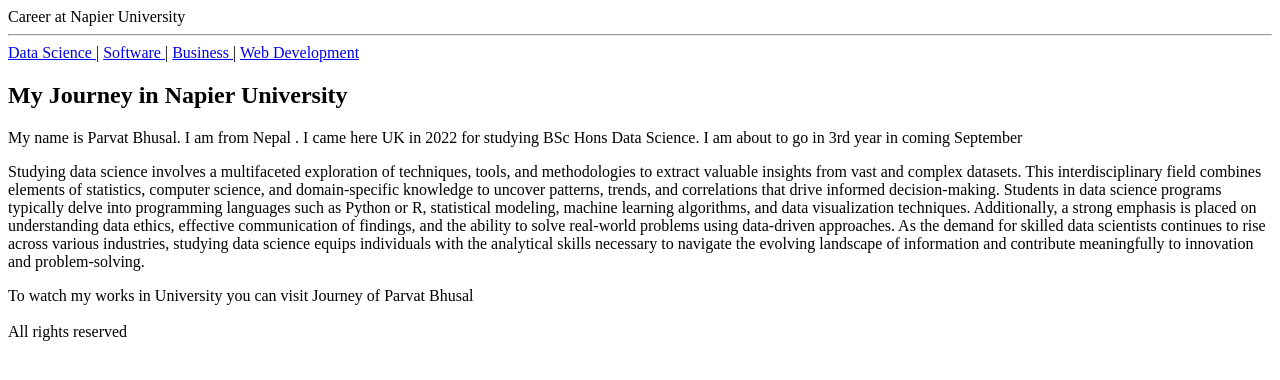
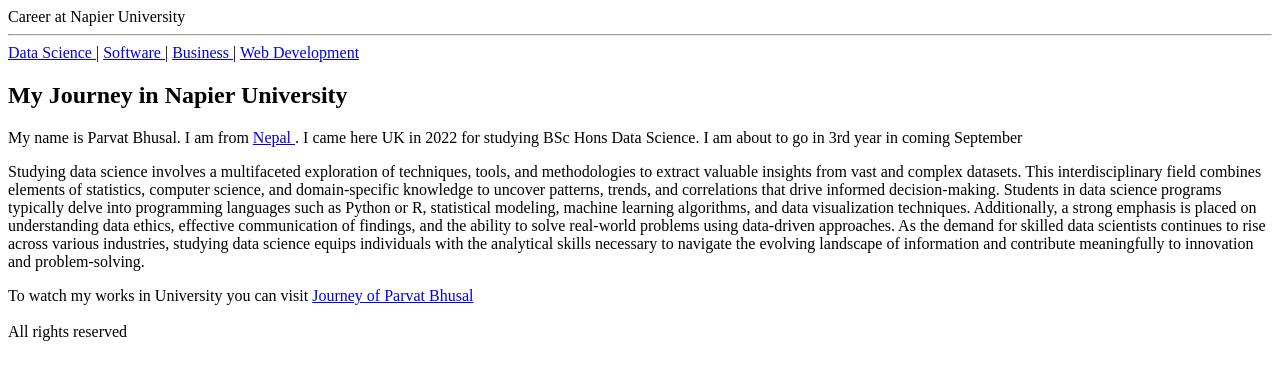
Before and after one commit to parvat07/set08101, a plain HTML site: page week3.html in a window 1280 px wide. Drawn offline with Linux system fonts and the light colour scheme.

Commit message:
Update week3.html

```diff
--- a/week3.html
+++ b/week3.html
@@ -14,10 +14,10 @@
  </nav >
  <section >
 <h1 > My Journey in Napier University </h1 >
- <p > My name is Parvat Bhusal. I am from <a herf ="https://www.bing.com/search?q=nepal&gs_lcrp=EgZjaHJvbWUqBggAEEUYOzIGCAAQRRg7MgYIARBFGDkyBggCEEUYOzIHCAMQ6QcYQDIHCAQQ6QcYQDIGCAUQABhAMgYIBhBFGDwyBggHEEUYPDIGCAgQRRg9MgcICRBFGPxV0gEIMTAwOWowajGoAgCwAgA&FORM=ANAB01&PC=U531 "> Nepal </a>.
+ <p > My name is Parvat Bhusal. I am from <a href ="https://www.bing.com/search?q=nepal&gs_lcrp=EgZjaHJvbWUqBggAEEUYOzIGCAAQRRg7MgYIARBFGDkyBggCEEUYOzIHCAMQ6QcYQDIHCAQQ6QcYQDIGCAUQABhAMgYIBhBFGDwyBggHEEUYPDIGCAgQRRg9MgcICRBFGPxV0gEIMTAwOWowajGoAgCwAgA&FORM=ANAB01&PC=U531 "> Nepal </a>.
       I came here UK in 2022 for studying BSc Hons Data Science. I am about to go in 3rd year in coming September</p >
  <p > Studying data science involves a multifaceted exploration of techniques, tools, and methodologies to extract valuable insights from vast and complex datasets. This interdisciplinary field combines elements of statistics, computer science, and domain-specific knowledge to uncover patterns, trends, and correlations that drive informed decision-making. Students in data science programs typically delve into programming languages such as Python or R, statistical modeling, machine learning algorithms, and data visualization techniques. Additionally, a strong emphasis is placed on understanding data ethics, effective communication of findings, and the ability to solve real-world problems using data-driven approaches. As the demand for skilled data scientists continues to rise across various industries, studying data science equips individuals with the analytical skills necessary to navigate the evolving landscape of information and contribute meaningfully to innovation and problem-solving. </p >
-<aside >To watch my works in University you can visit <a herf = "https://parvatbhusal.blogspot.com/ "> Journey of Parvat Bhusal </a></aside >
+<aside >To watch my works in University you can visit <a href = "https://parvatbhusal.blogspot.com/ "> Journey of Parvat Bhusal </a></aside >
 </section ><br />
     <footer > All rights reserved </footer >
 
```
